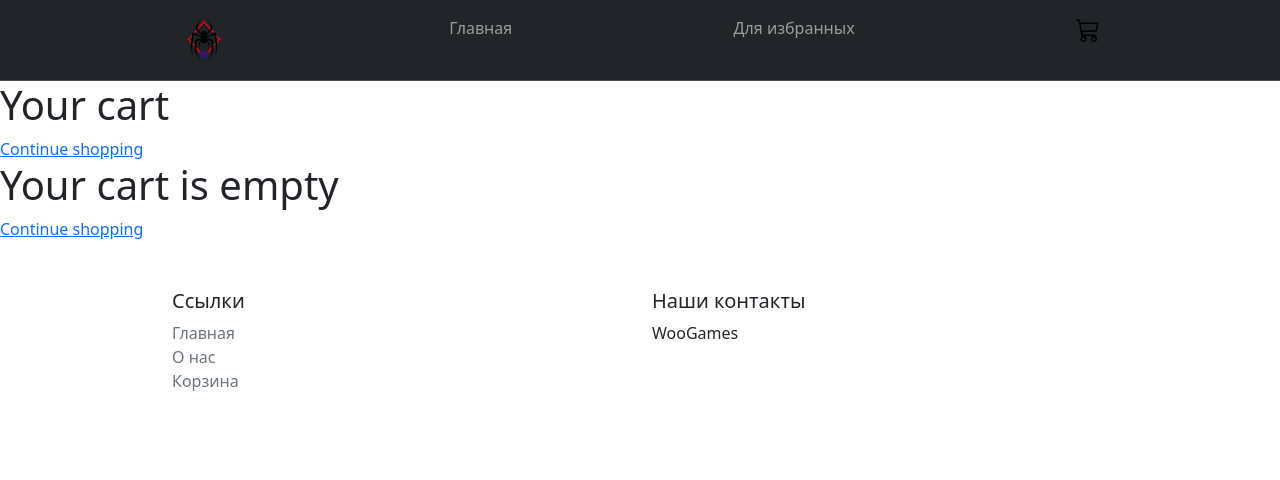
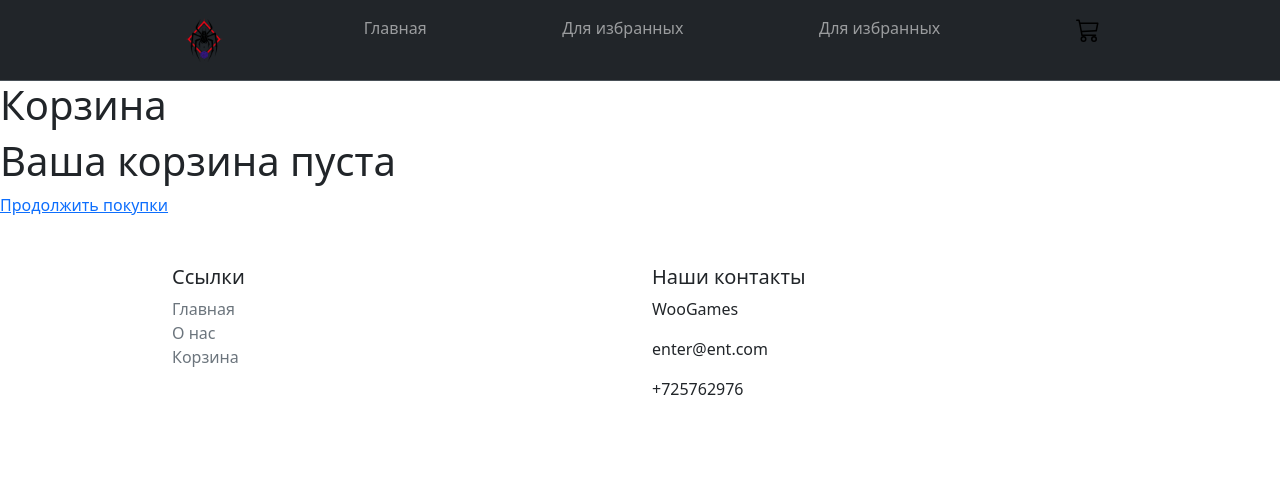
Before and after one commit to Asgef/gwent_website, a Django app: page /cart/ in a window 1280 px wide. Shown: the top 480 px of the page. Run offline with Django 5.2, Linux system fonts and the light colour scheme; some libraries are stand-ins or nearby versions.

Commit message:
Refactor cart
Add page "about"

```diff
--- a/game_gwent/cart/urls.py
+++ b/game_gwent/cart/urls.py
@@ -1,16 +1,15 @@
 from django.urls import path
-from .views import cart_detail, add_to_cart, remove_from_cart, update_cart
-
+from .views import CartListView, AddToCartView, RemoveFromCartView, UpdateCartView
 
 urlpatterns = [
-    path('', cart_detail, name='cart_detail'),
-    path('add/<int:pk>/', add_to_cart, name='add_to_cart'),
+    path('', CartListView.as_view(), name='cart_detail'),
+    path('add/<int:pk>/', AddToCartView.as_view(), name='add_to_cart'),
     path(
-        'remove/<int:pk>/', remove_from_cart,
+        'remove/<int:pk>/', RemoveFromCartView.as_view(),
         name='remove_from_cart'
     ),
     path(
-        'update/<int:pk>/', update_cart,
+        'update/<int:pk>/', UpdateCartView.as_view(),
         name='update_cart'
     ),
 ]
--- a/game_gwent/cart/views.py
+++ b/game_gwent/cart/views.py
@@ -1,63 +1,76 @@
 from django.shortcuts import render, redirect
 from django.urls import reverse
 from game_gwent.catalog.models import Product
+from django.views.generic import ListView
+from game_gwent.mixins import ExtraContextMixin
+from django.views import View
 
 
-def cart_detail(request):
-    cart = request.session.get('cart', {})
-    products = Product.objects.filter(id__in=cart.keys())
-    cart_items = []
-    total = 0
+class CartListView(ExtraContextMixin, ListView):
+    model = Product
+    template_name = 'cart/cart.html'
+    context_object_name = 'cart_items'
+    extra_context = {
+        'title': 'Корзина',
+    }
 
-    for product in products:
-        quantity = cart[str(product.id)]
-        total += product.price * quantity
-        cart_items.append({
-            'product': product,
-            'quantity': quantity,
-            'total_price': product.price * quantity
-        })
-    return render(
-        request, 'cart/cart.html', {
-            'cart_items': cart_items, 'total': total
-        }
-    )
+    def get_queryset(self):
+        cart = self.request.session.get('cart', {})
+        return Product.objects.filter(id__in=cart.keys())
+
+    def get_context_data(self, **kwargs):
+        context = super().get_context_data(**kwargs)
+        cart = self.request.session.get('cart', {})
+        cart_items = []
+        total = 0
+
+        for product in context['object_list']:
+            quantity = cart[str(product.id)]
+            total += product.price * quantity
+            cart_items.append({
+                'product': product,
+                'quantity': quantity,
+                'total_price': product.price * quantity
+            })
+        context['cart_items'] = cart_items
+        context['total'] = total
+        return context
 
 
-def add_to_cart(request, pk):
-    cart = request.session.get('cart', {})
-    quantity = int(request.POST.get('quantity', 1))
-    if str(pk) in cart:
-        cart[str(pk)] += quantity
-    else:
-        cart[str(pk)] = quantity
-    request.session['cart'] = cart
-    return redirect(reverse('cart_detail'))
+class AddToCartView(View):
+    def post(self, request, pk):
+        cart = request.session.get('cart', {})
+        quantity = int(request.POST.get('quantity', 1))
+        if str(pk) in cart:
+            cart[str(pk)] += quantity
+        else:
+            cart[str(pk)] = quantity
+        request.session['cart'] = cart
+        return redirect(reverse('cart_detail'))
 
 
-def remove_from_cart(request, pk):
-    cart = request.session.get('cart', {})
-    if str(pk) in cart:
-        del cart[str(pk)]
-        request.session['cart'] = cart
-
-    return redirect(reverse('cart_detail'))
+class RemoveFromCartView(View):
+    def post(self, request, pk):
+        cart = request.session.get('cart', {})
+        if str(pk) in cart:
+            del cart[str(pk)]
+            request.session['cart'] = cart
+        return redirect(reverse('cart_detail'))
 
 
-def update_cart(request, pk):
+class UpdateCartView(View):
+    def post(self, request, pk):
+        cart = request.session.get('cart', {})
+        action = request.POST.get('action')
 
-    print("POST data:", request.POST)
-    cart = request.session.get('cart', {})
-    action = request.POST.get('action')
+        product = Product.objects.get(id=pk)
+        min_quantity = 1
+        max_quantity = product.stock
 
-    product = Product.objects.get(id=pk)
-    min_quantity = 1
-    max_quantity = product.stock
+        if action == 'increase' and cart[str(pk)] < max_quantity:
+            cart[str(pk)] += 1
+        elif action == 'decrease' and cart[str(pk)] > min_quantity:
+            cart[str(pk)] -= 1
 
-    if action == 'increase' and cart[str(pk)] < max_quantity:
-        cart[str(pk)] += 1
-    elif action == 'decrease' and cart[str(pk)] > min_quantity:
-        cart[str(pk)] -= 1
-
-    request.session['cart'] = cart
-    return redirect(reverse('cart_detail'))
+        request.session['cart'] = cart
+        return redirect(reverse('cart_detail'))
--- a/game_gwent/templates/cart/cart.html
+++ b/game_gwent/templates/cart/cart.html
@@ -9,15 +9,14 @@
 
 <cart-items class="page-width section-template--17791550292279__cart-items-padding">
   <div class="title-wrapper-with-link">
-    <h1 class="title title--primary">Your cart</h1>
-    <a href="#" class="underlined-link">Continue shopping</a>
+    <h1 class="title title--primary">Корзина</h1>
   </div>
 
   {% if not cart_items %}
     <div class="cart__warnings">
-      <h1 class="cart__empty-text">Your cart is empty</h1>
+      <h1 class="cart__empty-text">Ваша корзина пуста</h1>
       <a href="#" class="button">
-        Continue shopping
+        Продолжить покупки
       </a>
     </div>
   {% else %}
@@ -28,8 +27,8 @@
             <caption class="visually-hidden">Your cart</caption>
             <thead>
               <tr>
-                <th class="caption-with-letter-spacing" colspan="2" scope="col">Product</th>
-                <th class="small-hide right caption-with-letter-spacing" colspan="1" scope="col">Total</th>
+                <th class="caption-with-letter-spacing" colspan="2" scope="col">Продукт</th>
+                <th class="small-hide right caption-with-letter-spacing" colspan="1" scope="col">Всего</th>
               </tr>
             </thead>
             <tbody>
@@ -63,9 +62,10 @@
                         <i class="bi bi-plus"></i>
                       </button>
                     </form>
-                    <a href="{% url 'remove_from_cart' item.product.id %}" class="btn btn-danger" aria-label="Remove {{ item.product.name }}">
-                      <i class="bi bi-trash"></i>
-                    </a>
+                    <form method="post" action="{% url 'remove_from_cart' item.product.id %}">
+                        {% csrf_token %}
+                        <button type="submit">Удалить</button>
+                    </form>
                   </div>
                 </td>
                 </td>
--- a/game_gwent/templates/layouts/header.html
+++ b/game_gwent/templates/layouts/header.html
@@ -85,6 +85,7 @@
           </a></li>
           <li class="nav-item"><a class="nav-link" href="{% url 'home_page' %}">Главная</a></li>
           <li class="nav-item"><a class="nav-link" href="/admin/">Для избранных</a></li>
+          <li class="nav-item"><a class="nav-link" href="{% url 'about_page' %}">Для избранных</a></li>
 
           <li class="nav-item"><a class="nav-link" href="{% url 'cart_detail' %}">
             <svg class="bi" width=24 height="24"><use xlink:href="#cart"/></svg>
--- a/game_gwent/urls.py
+++ b/game_gwent/urls.py
@@ -14,14 +14,15 @@ Including another URLconf
     2. Add a URL to urlpatterns:  path('blog/', include('blog.urls'))
 """
 from django.contrib import admin
-from django.urls import path, include
-from .views import HomeListView
+from django.urls import include, path
+from .views import HomeListView, AboutPageView
 from django.conf import settings
 from django.conf.urls.static import static
 
 urlpatterns = [
     path('admin/', admin.site.urls, name='admin'),
     path('', HomeListView.as_view(), name='home_page'),
+    path('about/', AboutPageView.as_view(), name='about_page'),
     path('collections/', include('game_gwent.catalog.urls')),
     path('cart/', include('game_gwent.cart.urls')),
 ] + static(settings.MEDIA_URL, document_root=settings.MEDIA_ROOT)
```
Also changed, not shown: game_gwent/templates/about.html (added, +60 -0 lines), game_gwent/views.py (+8 -1 lines), game_gwent/static/favicon .ico (renamed from game_gwent/static/bootstrap5/img/favicon .ico).
